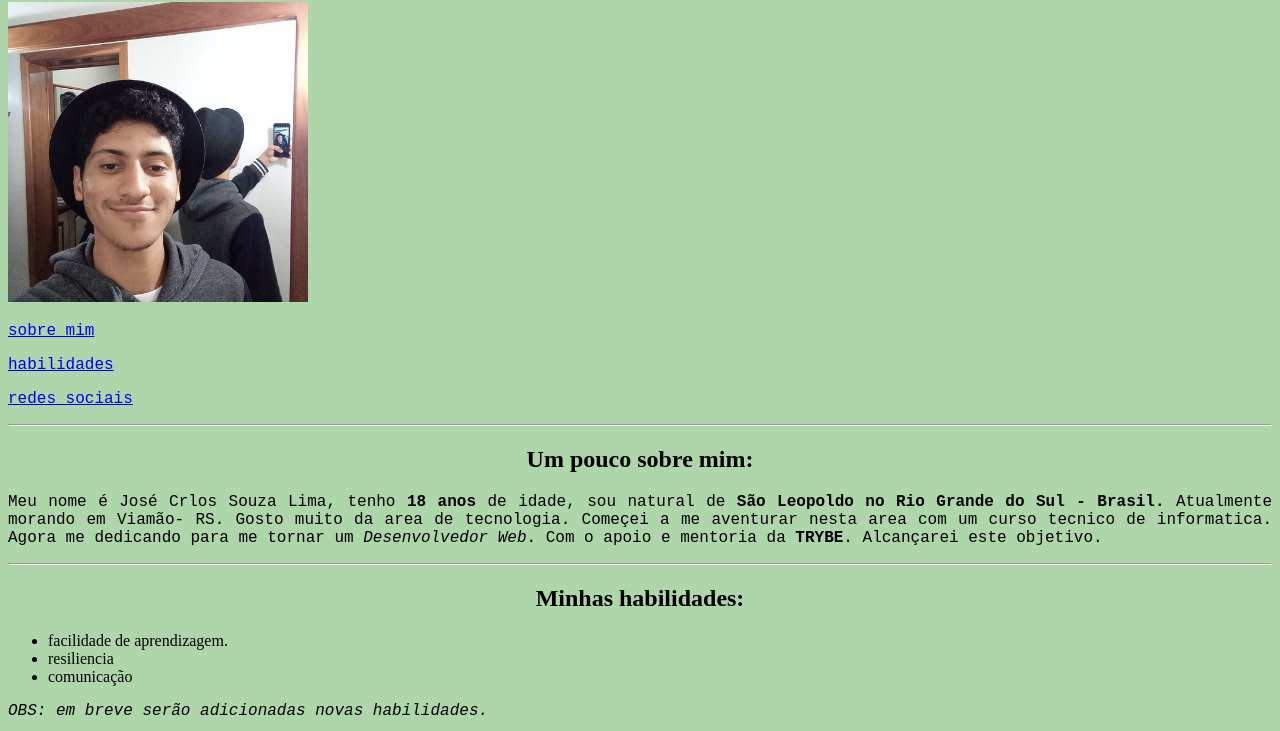
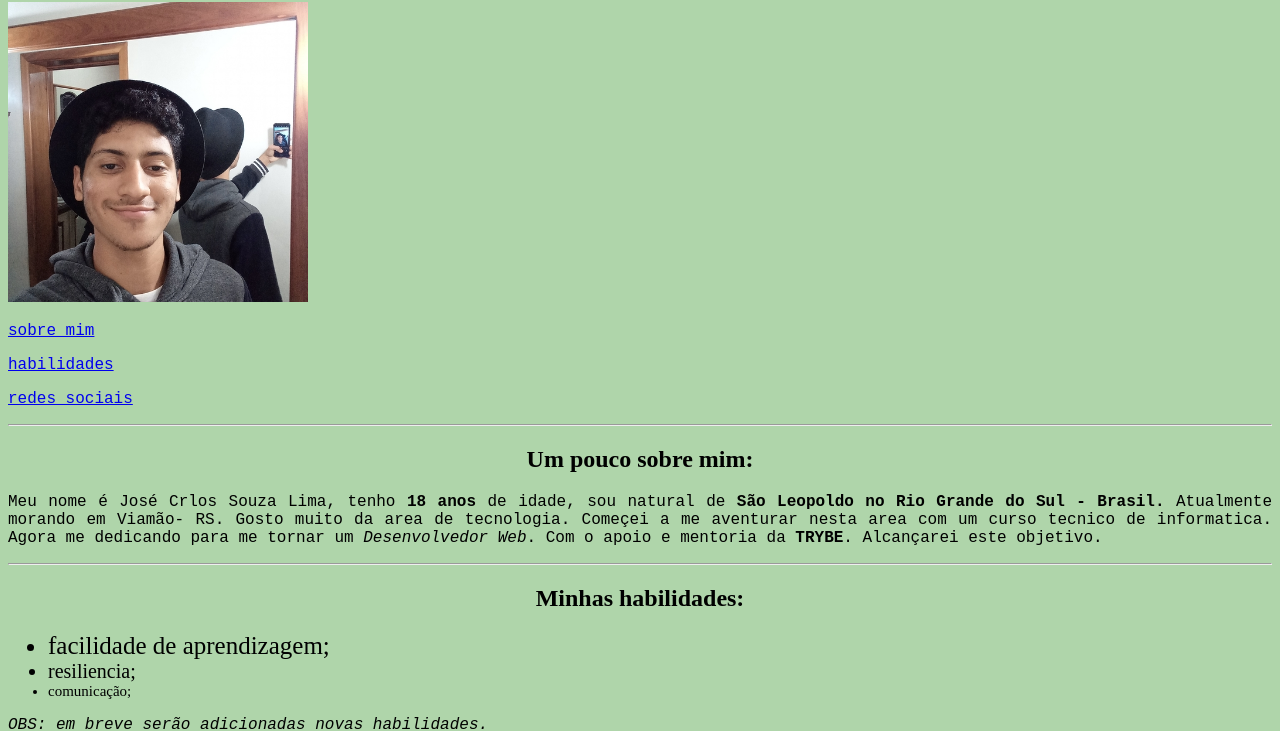
Before and after one commit to carlos-souza-lima/carlos-souza-lima.github.io, a plain HTML site: page index.html in a window 1280 px wide. Shown: the part 79-810 px from the top of the page. Drawn offline with Linux system fonts and the light colour scheme.

Commit message:
alterei o tamanho de cada um dos itens da lista de Habilidades

```diff
--- a/index.html
+++ b/index.html
@@ -29,9 +29,9 @@
     </h2>
 
     <ul>
-      <li>facilidade de aprendizagem.</li>
-      <li>resiliencia</li>
-      <li>comunicação</li>
+      <li class="tamanho1">facilidade de aprendizagem;</li>
+      <li class="tamanho2">resiliencia;</li>
+      <li class="tamanho3">comunicação;</li>
     </ul>
     <em>
       <p>OBS: em breve serão adicionadas novas habilidades.
--- a/style.css
+++ b/style.css
@@ -15,3 +15,12 @@ p{
 body{
     background-color: #afd5aa;
 }
+.tamanho1{
+    font-size: 25px;
+}
+.tamanho2{
+    font-size: 20px;
+}
+.tamanho3{
+    font-size: 15px;
+}
```
